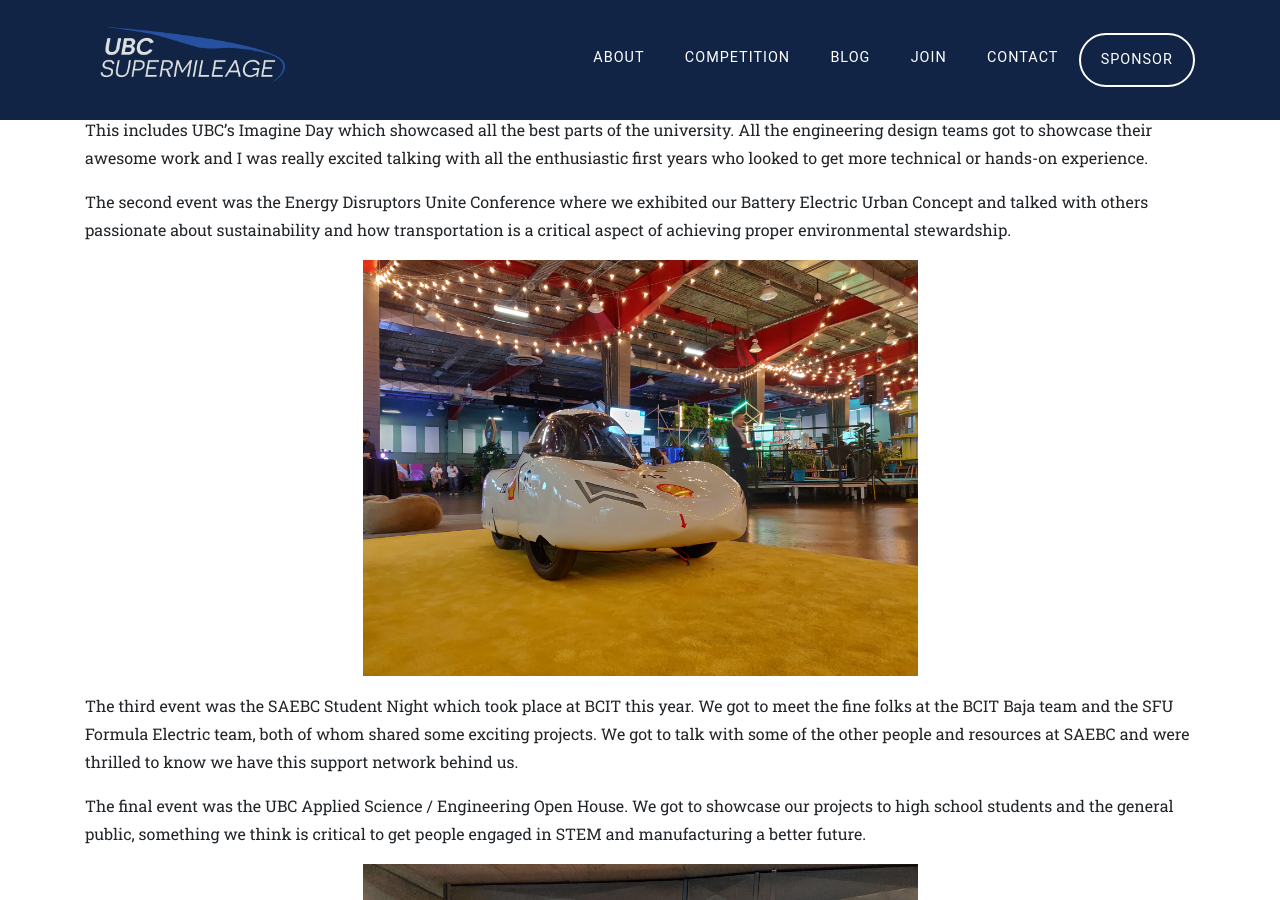
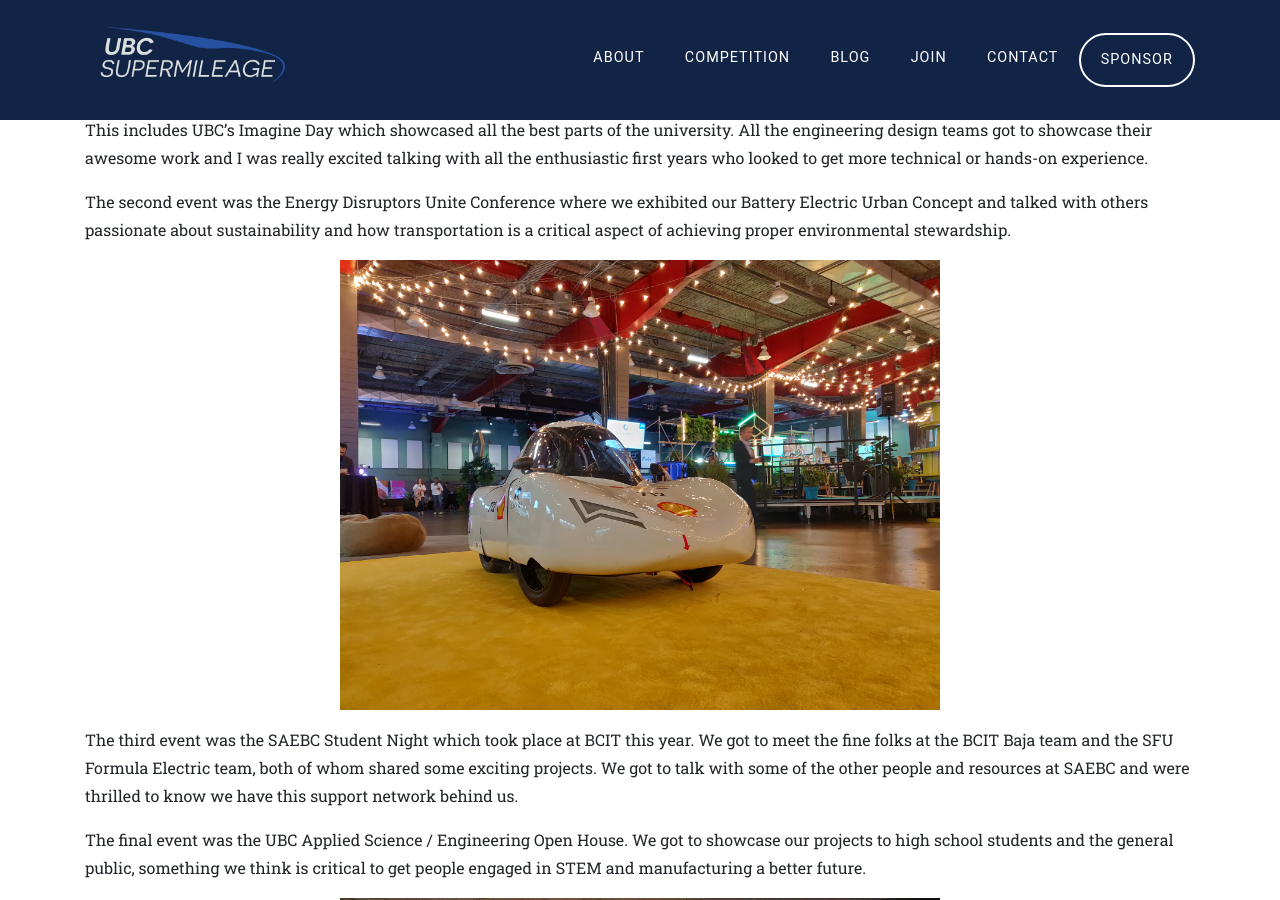
Before and after one commit to supermileage/supermileage.github.io, a Jekyll site: the page built from _posts/2019-12-22-2019-fall-term-retrospective.md, in a window 1280 px wide and 900 px high, scrolled down 817 px. Built offline with Jekyll 4.4.1, drawn with Linux system fonts in a browser that asks for light colours; some web fonts are replaced.

Commit message:
Mobile width fix.

```diff
--- a/_posts/2019-12-22-2019-fall-term-retrospective.md
+++ b/_posts/2019-12-22-2019-fall-term-retrospective.md
@@ -14,13 +14,13 @@
 
 The second event was the Energy Disruptors Unite Conference where we exhibited our Battery Electric Urban Concept and talked with others passionate about sustainability and how transportation is a critical aspect of achieving proper environmental stewardship.
 
-<img src="/static/img/edu1.jpg" alt="Energy Disruptors Unite!" title="Vehicle of the Future" width="50%"/>
+![Energy Disruptors Unite!](/static/img/edu1.jpg){: style="width: 600px"}
 
 The third event was the SAEBC Student Night which took place at BCIT this year. We got to meet the fine folks at the BCIT Baja team and the SFU Formula Electric team, both of whom shared some exciting projects. We got to talk with some of the other people and resources at SAEBC and were thrilled to know we have this support network behind us.
 
 The final event was the UBC Applied Science / Engineering Open House. We got to showcase our projects to high school students and the general public, something we think is critical to get people engaged in STEM and manufacturing a better future.
 
-<img src="/static/img/openhouse1.png" alt="Let's engage the public!" title="Applied Science Open House" width="50%"/>
+![Applied Science Open House](/static/img/openhouse1.png){: style="width: 600px"}
 
 On our technical side, our project leads have been hard at work to redesign some of the key components related to the handling and efficiency of our competition vehicles, as well as testing new processes, and designing components for our new fuel cell vehicle.
 
```
